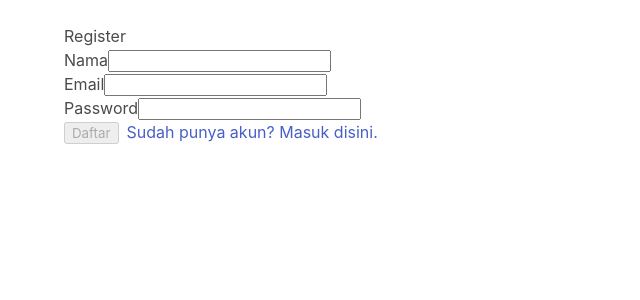
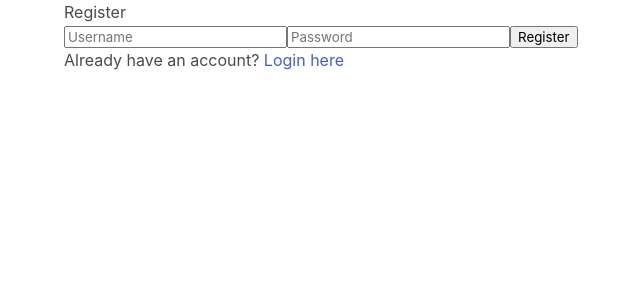
Before and after one commit to fhira21/ProjectUAS_frontend, a React (Create React App) app: page /register in a window 1280 px wide. Shown: the top 300 px of the page, without its empty margins (0-640 px from the left). Built offline with nearby package versions, Linux system fonts and the light colour scheme.

Commit message:
first commit

```diff
--- a/src/App.js
+++ b/src/App.js
@@ -34,7 +34,7 @@ const App = () => {
     <Router>
       <div className="container">
         <Routes>
-          <Route path="/" element={<Login handleLogin={handleLogin} error={error} />} />
+          <Route path="/login" element={<Login handleLogin={handleLogin} error={error} />} />
           <Route path="/register" element={<Register handleRegister={handleRegister} />} />
           <Route path="/list" element={<UserList />} />
           <Route path="/add" element={<AddUser />} />
--- a/src/components/AddUser.js
+++ b/src/components/AddUser.js
@@ -16,14 +16,15 @@ const AddUser = () => {
         email,
         gender,
       });
-      navigate("/");
+
+      navigate("/list");
     } catch (error) {
       console.log(error);
     }
   };
 
   const goBack = () => {
-    navigate("/");
+    navigate("/list");
   };
 
   return (
--- a/src/components/UserList.js
+++ b/src/components/UserList.js
@@ -25,7 +25,7 @@ const UserList = () => {
   };
 
   const handleLogout = () => {
-    navigate("/");
+    navigate("/login");
   };
 
   return (
--- /dev/null
+++ b/src/components/login.css
@@ -0,0 +1,59 @@
+/* Add your custom CSS styles for the login form here */
+.login-container {
+    display: flex;
+    justify-content: center;
+    align-items: center;
+    height: 100vh;
+  }
+
+  .login-form {
+    width: 300px;
+    padding: 20px;
+    border: 1px solid #ccc;
+    border-radius: 8px;
+    background-color: #f5f5f5;
+    box-shadow: 0 4px 6px rgba(0, 0, 0, 0.1);
+  }
+
+  h2 {
+    text-align: center;
+    margin-bottom: 20px;
+    color: #333;
+  }
+
+  input {
+    display: block;
+    width: 100%;
+    padding: 10px;
+    margin-bottom: 10px;
+    border: 1px solid #ccc;
+    border-radius: 4px;
+  }
+
+  button {
+    width: 100%;
+    padding: 10px;
+    background-color: #007bff;
+    color: #fff;
+    border: none;
+    border-radius: 4px;
+    cursor: pointer;
+  }
+
+  button:hover {
+    background-color: #0056b3;
+  }
+
+  .register-link {
+    text-align: center;
+    margin-top: 15px;
+  }
+
+  .register-link a {
+    color: #007bff;
+    text-decoration: none;
+  }
+
+  .register-link a:hover {
+    text-decoration: underline;
+  }
--- a/src/components/login.js
+++ b/src/components/login.js
@@ -1,80 +1,73 @@
 import React, { useState } from "react";
-import { Link, useNavigate } from "react-router-dom";
+import { Link } from "react-router-dom";
+import axios from "axios";
 
-const Login = ({ handleLogin, error }) => {
+const Login = () => {
   const [formData, setFormData] = useState({
-    email: "",
+    username: "",
     password: "",
   });
-  const [isFormFilled, setIsFormFilled] = useState(false);
-  const navigate = useNavigate();
+
+  const [errorMessage, setErrorMessage] = useState(""); // State to store error message
 
   const handleChange = (e) => {
     const { name, value } = e.target;
-    setFormData({
-      ...formData,
+    setFormData((prevFormData) => ({
+      ...prevFormData,
       [name]: value,
-    });
-    validateField(name, value);
+    }));
   };
 
-  const validateField = (fieldName, value) => {
-    let isFilled = true;
-    if (value.trim() === "") {
-      isFilled = false;
+  const handleSubmit = async (e) => {
+    e.preventDefault();
+    try {
+      // Check if username or password is empty
+      if (!formData.username || !formData.password) {
+        setErrorMessage("Username and password cannot be empty");
+      } else {
+        // Send a POST request to the backend to log in the user
+        const response = await axios.post(
+          "http://localhost:5000/login",
+          formData
+        );
+        console.log(response.data); // You can handle the response as needed
+
+        // Redirect to '/list' on successful login
+        window.location.href = "/list";
       }
-    setIsFormFilled(isFilled);
-  };
-
-  const handleSubmit = (e) => {
-    e.preventDefault();
-    // Periksa apakah semua kolom telah diisi
-    if (isFormFilled) {
-      // Panggil fungsi handleLogin yang diteruskan dari komponen induk
-      handleLogin(formData);
-      navigate("/list"); // Gunakan fungsi navigate untuk mengarahkan ke "/list"
-      alert("Anda berhasil login!");
+    } catch (error) {
+      // Handle login error and display appropriate error message
+      if (error.response && error.response.status === 401) {
+        setErrorMessage("Invalid username or password");
       } else {
-      alert("Harap isi semua data yang diperlukan.");
+        console.error("Error logging in:", error.message);
+      }
     }
   };
 
   return (
-    <div className="container mt-5">
+    <div>
       <h2>Login</h2>
-      {error && <div className="alert alert-danger">{error}</div>}
+      {errorMessage && <p style={{ color: "red" }}>{errorMessage}</p>}
       <form onSubmit={handleSubmit}>
-        <div className="form-group">
-          <label htmlFor="email">Email</label>
         <input
-            type="email"
-            className="form-control"
-            id="email"
-            name="email"
-            value={formData.email}
+          type="text"
+          name="username"
+          placeholder="Username"
+          value={formData.username}
           onChange={handleChange}
-            required
         />
-        </div>
-        <div className="form-group">
-          <label htmlFor="password">Kata Sandi</label>
         <input
           type="password"
-            className="form-control"
-            id="password"
           name="password"
+          placeholder="Password"
           value={formData.password}
           onChange={handleChange}
-            required
         />
-        </div>
-        <button type="submit" className="btn btn-primary" disabled={!isFormFilled}>
-          Masuk
-        </button>
-
-        <Link to="/register" className="btn btn-link ml-2">
-          Belum punya akun? Daftar disini.
-        </Link>
+        <button type="submit">Login</button>
+        <p>
+          Don't have an account? <Link to="/register">Register here</Link>
+        </p>
       </form>
     </div>
   );
--- a/src/components/register.js
+++ b/src/components/register.js
@@ -1,81 +1,72 @@
 import React, { useState } from "react";
-import { Link, useNavigate } from "react-router-dom";
-//import "./register.css";
+import { Link } from "react-router-dom";
+import axios from "axios";
 
-const Register = ({ handleRegister }) => {
+const Register = () => {
   const [formData, setFormData] = useState({
-        name: "",
-        email: "",
+    username: "",
     password: "",
   });
-    const [isFormFilled, setIsFormFilled] = useState(false);
-    const navigate = useNavigate();
+
+  const [errorMessage, setErrorMessage] = useState(""); // State to store error message
 
   const handleChange = (e) => {
-        setFormData({
-            ...formData,
-            [e.target.name]: e.target.value,
-        });
-        // Cek apakah semua data telah diisi dan atur nilai isFormFilled
-        const isFilled = Object.values(formData).every((value) => value.trim() !== "");
-        setIsFormFilled(isFilled);
+    const { name, value } = e.target;
+    setFormData((prevFormData) => ({
+      ...prevFormData,
+      [name]: value,
+    }));
   };
 
-    const handleSubmit = (e) => {
+  const handleSubmit = async (e) => {
     e.preventDefault();
-        // Call the handleRegister function passed from the parent component
-        handleRegister(formData);
-        navigate("/");
-        // Tampilkan notifikasi sukses jika diperlukan
-        alert("User berhasil didaftarkan!");
+    try {
+      // Check if username or password is empty
+      if (!formData.username || !formData.password) {
+        setErrorMessage("Username and password cannot be empty");
+      } else {
+        // Send a POST request to the backend to register the user
+        const response = await axios.post(
+          "http://localhost:5000/register",
+          formData
+        );
+        console.log(response.data); // You can handle the response as needed
+
+        // Redirect to '/login' on successful registration
+        navigate("/login");
+      }
+    } catch (error) {
+      console.error("Error registering user:", error.message);
+    }
+  };
+
+  const navigate = (path) => {
+    window.location.href = path;
   };
 
   return (
-        <div className="container mt-5">
+    <div>
       <h2>Register</h2>
+      {errorMessage && <p style={{ color: "red" }}>{errorMessage}</p>}
       <form onSubmit={handleSubmit}>
-                <div className="form-group">
-                    <label htmlFor="name">Nama</label>
         <input
           type="text"
-                        className="form-control"
-                        id="name"
-                        name="name"
-                        value={formData.name}
+          name="username"
+          placeholder="Username"
+          value={formData.username}
           onChange={handleChange}
-                        required
         />
-                </div>
-                <div className="form-group">
-                    <label htmlFor="email">Email</label>
-                    <input
-                        type="email"
-                        className="form-control"
-                        id="email"
-                        name="email"
-                        value={formData.email}
-                        onChange={handleChange}
-                        required
-                    />
-                </div>
-                <div className="form-group">
-                    <label htmlFor="password">Password</label>
         <input
           type="password"
-                        className="form-control"
-                        id="password"
           name="password"
+          placeholder="Password"
           value={formData.password}
           onChange={handleChange}
-                        required
         />
-                </div>
-                <button type="submit" className="btn btn-primary" disabled={!isFormFilled}>
-                    Daftar
-                </button>
-                <Link to="/" className="btn btn-link ml-2">
-                    Sudah punya akun? Masuk disini.
-                </Link>
+        <button type="submit">Register</button>
+        <p>
+          Already have an account? <Link to="/login">Login here</Link>
+        </p>
       </form>
     </div>
   );
```
Lines whose indentation alone changed are shown as unchanged.
